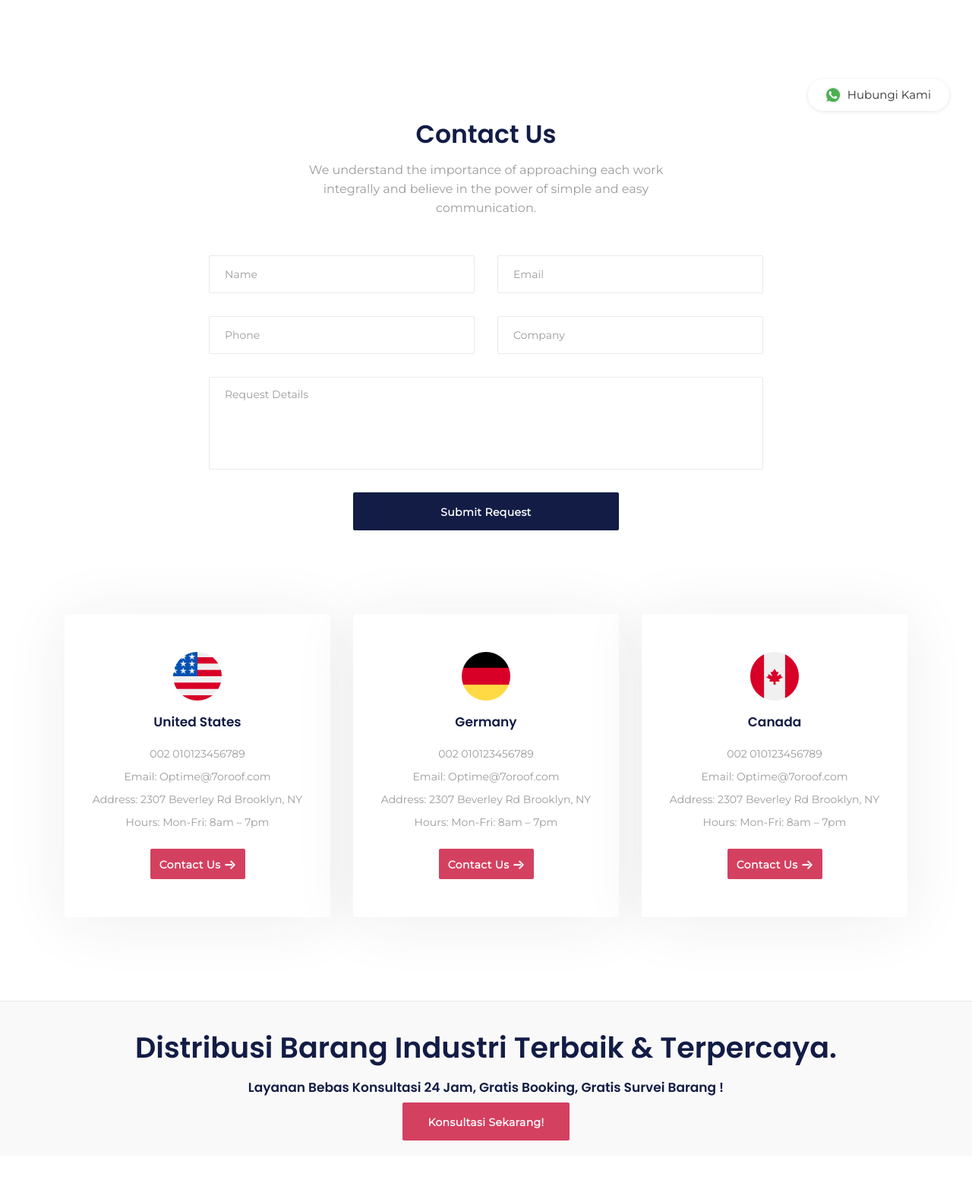
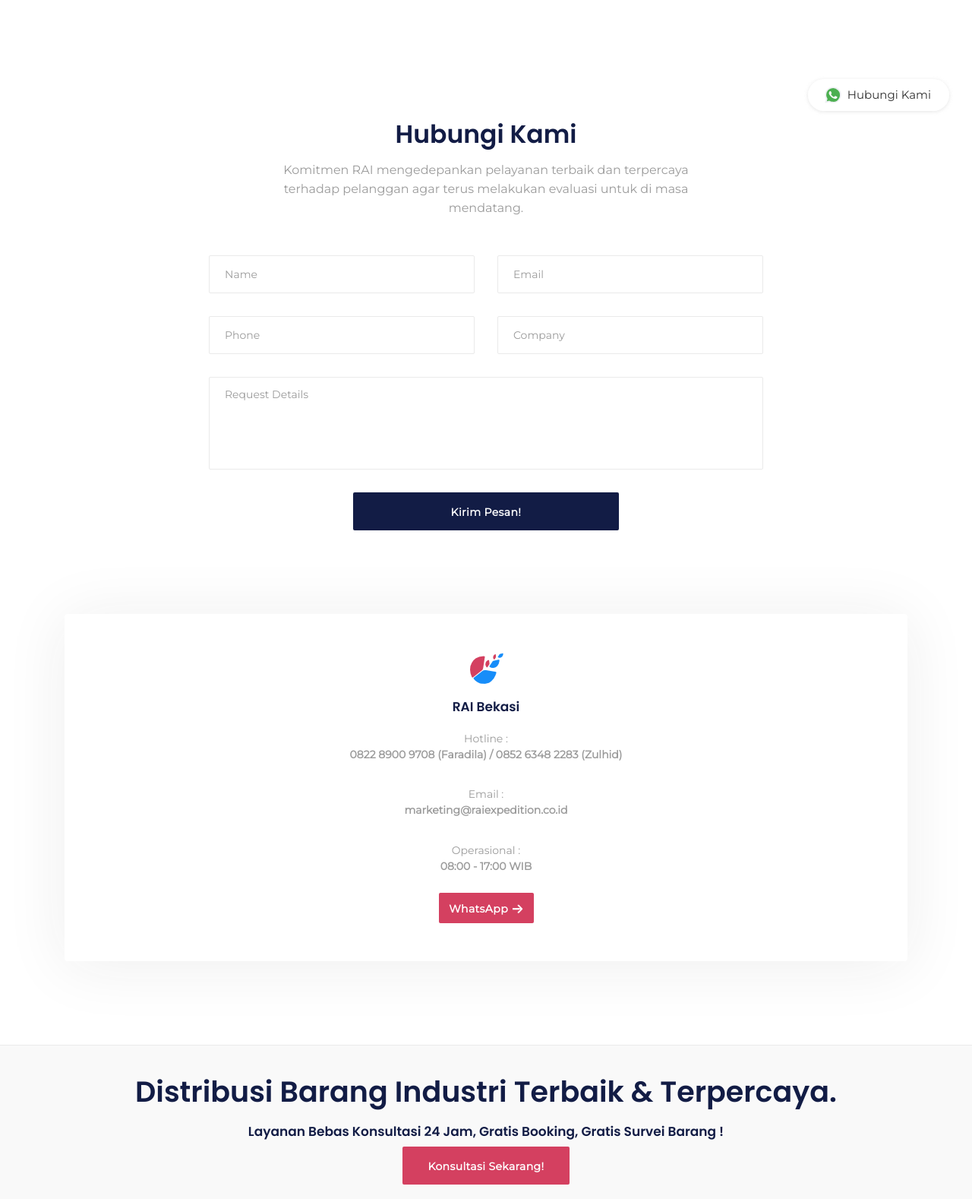
Before and after one commit to brilyanhidayat/rai, a PHP site: page /contacs.php in a window 1280 px wide. Shown: the part 629-2207 px from the top of the page at 76% size. Run offline with PHP 8.4, Linux system fonts and the light colour scheme; some web fonts are replaced.

Commit message:
update layanan & kontak

```diff
--- a/contacs.php
+++ b/contacs.php
@@ -4,7 +4,7 @@
     =========================  -->
       </br>
       <div class="heading text-center mb-50">
-      <h2 class="heading__title">Our Location</h2>
+      <h2 class="heading__title">Lokasi Kami</h2>
       </br>
       <div class="map-responsive">
       <iframe src="https://www.google.com/maps/embed?pb=!1m18!1m12!1m3!1d26925.25213345334!2d106.82504872122216!3d-6.5070208909802325!2m3!1f0!2f0!3f0!3m2!1i1024!2i768!4f13.1!3m3!1m2!1s0x2e69c19092657f6b%3A0x195ea53ba17dbb4f!2sPakansari%20Stadium!5e0!3m2!1sen!2sid!4v1680513965599!5m2!1sen!2sid" width="600" height="450" frameborder="0" style="border:0" allowfullscreen></iframe>
@@ -19,9 +19,8 @@
           <div class="col-sm-12 col-md-12 col-lg-6 offset-lg-3">
             <div class="heading text-center mb-50">
 
-              <h2 class="heading__title">Contact Us</h2>
-              <p class="heading__desc">We understand the importance of approaching each work integrally and believe in
-                the power of simple and easy communication.</p>
+              <h2 class="heading__title">Hubungi Kami</h2>
+              <p class="heading__desc">Komitmen RAI mengedepankan pelayanan terbaik dan terpercaya terhadap pelanggan agar terus melakukan evaluasi untuk di masa mendatang.</p>
             </div><!-- /.heading -->
           </div><!-- /.col-lg-6 -->
         </div><!-- /.row -->
@@ -53,7 +52,7 @@
               </div><!-- /.row -->
               <div class="row">
                 <div class="col-sm-12 col-md-12 col-lg-6 offset-lg-3">
-                  <button type="submit" class="btn btn__secondary btn__hover3 btn__block">Submit Request</button>
+                  <button type="submit" class="btn btn__secondary btn__hover3 btn__block">Kirim Pesan!</button>
                 </div><!-- /.col-lg-12 -->
               </div><!-- /.row -->
             </form>
@@ -69,65 +68,26 @@
       <div class="container">
         <div class="row">
           <!-- Contact panel #1 -->
-          <div class="col-sm-12 col-md-4 col-lg-4">
+          <div class="col-sm-12 col-md-12 col-lg-12">
             <div class="contact-panel">
               <div class="contact__panel-header">
                 <div class="contact__panel-icon">
-                  <img src="assets/images/flags/united-states.png" alt="us">
+                  <img src="assets/images/logo/logo-small-1.png" alt="us">
                 </div><!-- /.contact-panel-icon -->
-                <h4 class="contact__panel-title">United States</h4>
+                <h4 class="contact__panel-title">RAI Bekasi</h4>
               </div><!-- /.contact-panel-header -->
               <ul class="contact__list list-unstyled">
-                <li>002 010123456789</li>
-                <li>Email: <a href="milto:Optime@7oroof.com">Optime@7oroof.com</a></li>
-                <li>Address: 2307 Beverley Rd Brooklyn, NY</li>
-                <li>Hours: Mon-Fri: 8am – 7pm</li>
+                <li>Hotline : <br><b>0822 8900 9708 (Faradila) / 0852 6348 2283 (Zulhid)</b></li><br>
+                <li>Email : <br> <b>marketing@raiexpedition.co.id</b><a href="milto:marketing@raiexpedition.co.id"></a></li><br>
+                <li>Operasional : <br> <b>08:00 - 17:00 WIB</b></li>
               </ul><!-- /.contact-list -->
               <a href="#" class="btn btn__primary btn__hover3">
-                <span>Contact Us</span><i class="icon-arrow-right"></i>
+                <span>WhatsApp</span><i class="icon-arrow-right"></i>
               </a>
             </div><!-- /.contact-panel -->
           </div><!-- /.col-lg-4 -->
-          <!-- Contact panel #2 -->
-          <div class="col-sm-12 col-md-4 col-lg-4">
-            <div class="contact-panel">
-              <div class="contact__panel-header">
-                <div class="contact__panel-icon">
-                  <img src="assets/images/flags/germany.png" alt="germany">
-                </div><!-- /.contact-panel-icon -->
-                <h4 class="contact__panel-title">Germany</h4>
-              </div><!-- /.contact-panel-header -->
-              <ul class="contact__list list-unstyled">
-                <li>002 010123456789</li>
-                <li>Email: <a href="milto:Optime@7oroof.com">Optime@7oroof.com</a></li>
-                <li>Address: 2307 Beverley Rd Brooklyn, NY</li>
-                <li>Hours: Mon-Fri: 8am – 7pm</li>
-              </ul><!-- /.contact-list -->
-              <a href="#" class="btn btn__primary btn__hover3">
-                <span>Contact Us</span><i class="icon-arrow-right"></i>
-              </a>
-            </div><!-- /.contact-panel -->
-          </div><!-- /.col-lg-4 -->
-          <!-- Contact panel #3 -->
-          <div class="col-sm-12 col-md-4 col-lg-4">
-            <div class="contact-panel">
-              <div class="contact__panel-header">
-                <div class="contact__panel-icon">
-                  <img src="assets/images/flags/canada.png" alt="canada">
-                </div><!-- /.contact-panel-icon -->
-                <h4 class="contact__panel-title">Canada</h4>
-              </div><!-- /.contact-panel-header -->
-              <ul class="contact__list list-unstyled">
-                <li>002 010123456789</li>
-                <li>Email: <a href="milto:Optime@7oroof.com">Optime@7oroof.com</a></li>
-                <li>Address: 2307 Beverley Rd Brooklyn, NY</li>
-                <li>Hours: Mon-Fri: 8am – 7pm</li>
-              </ul><!-- /.contact-list -->
-              <a href="#" class="btn btn__primary btn__hover3">
-                <span>Contact Us</span><i class="icon-arrow-right"></i>
-              </a>
-            </div><!-- /.contact-panel -->
-          </div><!-- /.col-lg-4 -->
+
+
         </div><!-- /.row -->
       </div><!-- /.container -->
     </section><!-- /.Contact 2 -->
```
Also changed, not shown: about-us.php (+4 -4 lines), index.php (+4 -4 lines), assets/images/services/layanan-1.jpg (added), assets/images/services/layanan-2.jpg (added), assets/images/services/layanan-3.jpg (added), assets/images/services/layanan-4.jpg (added).
